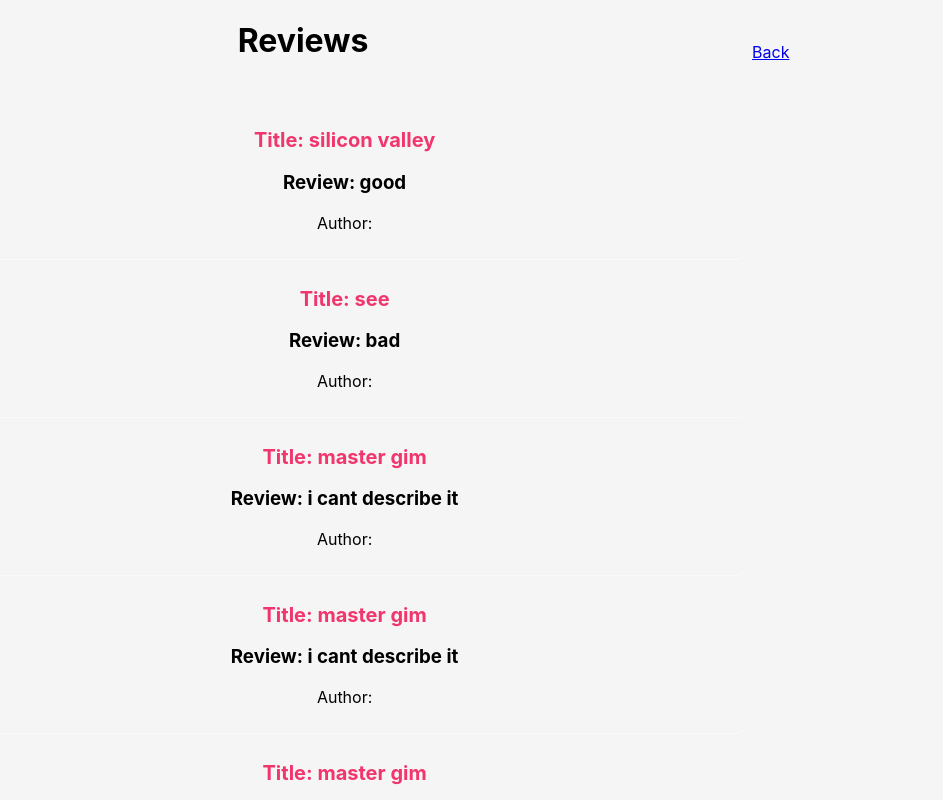
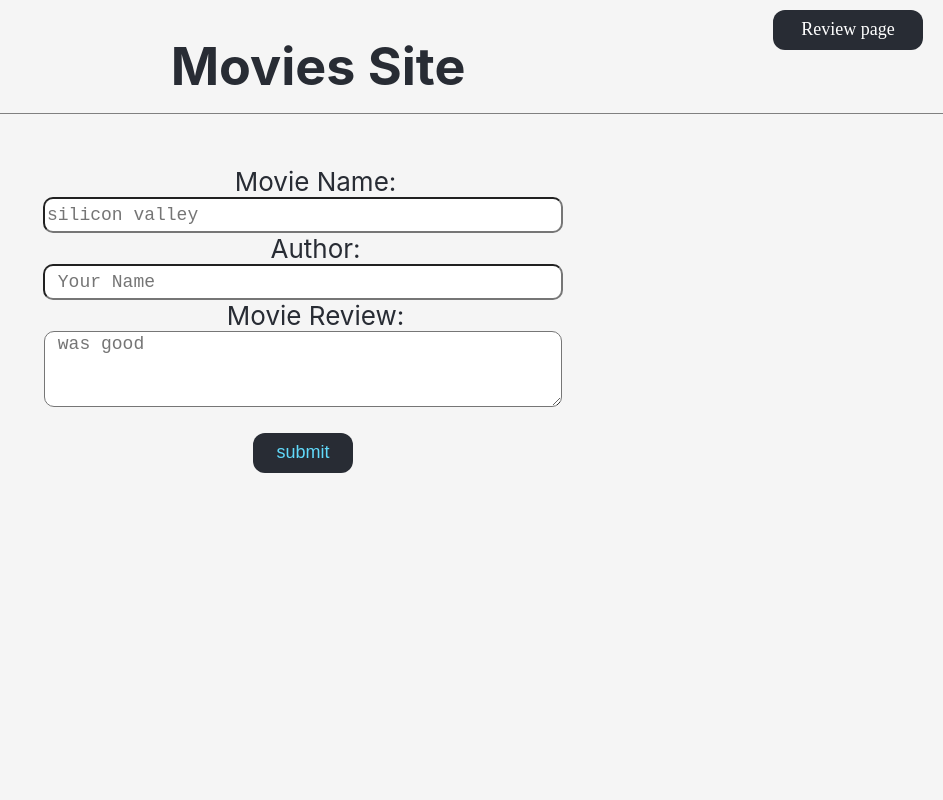
Before and after one commit to Imranyy/Movie-Review, a React (Create React App) app in the folder client/: page /submitpage in a window 1280 px wide. Shown: the top 800 px of the page, without its empty margins (337-1280 px from the left). Built offline with nearby package versions, Linux system fonts and the light colour scheme; data requests are answered from the project's data file.

Commit message:
sixth commit

```diff
--- a/client/db.json
+++ b/client/db.json
@@ -31,6 +31,24 @@
       "movie_review": " i cant describe it",
       "author": "imran",
       "id": 6
+    },
+    {
+      "movie_name": "originals",
+      "movie_review": "its a nice series of vampires, were wolves and witch ",
+      "author": "",
+      "id": 7
+    },
+    {
+      "movie_name": "originals",
+      "movie_review": "i am loving it",
+      "author": "imran",
+      "id": 8
+    },
+    {
+      "movie_name": "originals",
+      "movie_review": "kndknkn\nknknknknkn\njbb",
+      "author": "",
+      "id": 9
     }
   ]
 }
--- a/client/src/App.css
+++ b/client/src/App.css
@@ -56,6 +56,13 @@ p input{
 p label{
   margin-left: 25px;
 }
+textarea{
+  width: 40%;
+  height:70px;
+  border-radius: 10px;
+  font-size: large;
+  font-family: 'Courier New', Courier, monospace;
+}
 .movie{
   height: 10%;
   width: 60%;
--- a/client/src/components/Header.js
+++ b/client/src/components/Header.js
@@ -1,8 +1,9 @@
-const Header= ({title,title1})=>{
+const Header= ({title,title1,hr})=>{
     return(
     <>
-    <h1 style={{marginLeft:'200px'}}>{title}</h1>
+    <h1 style={{marginLeft:'200px', marginBottom:'-20px'}}>{title}</h1>
     <h1>{title1}</h1>
+    <p style={{borderBottom:'1px solid grey'}}>{hr}</p>
     </>
     );
 }
--- a/client/src/components/Home.js
+++ b/client/src/components/Home.js
@@ -1,43 +1,30 @@
-import axios from 'axios';
-import React,{useState} from 'react';
-import Header from './Header';
-import Footer from './Footer';
-import { Link } from 'react-router-dom';
+import {useEffect,useState} from "react";
+import Header from "./Header"
+import { Link } from "react-router-dom";
 const Home=()=>{
-    const [user,setUser]=useState({
-        movie_name:"",
-        movie_review:"",
-        author:""
-    });
-    const {movie_name, movie_review,author}=user;
-    const onInputChange=e=>{
-        setUser({...user,[e.target.name]:e.target.value})
-    };
+    const [user,setUser]=useState("");
+  // const [movie_review,setMovie_review]=useState("");
+    useEffect(()=>{
+        const FetchReviews=async()=>{
+            const res=await fetch('http://localhost:5000/posts');
+            const data=await res.json();
+            setUser(data);
+        }
+        FetchReviews()
+    },[]);
+    return(
+        <div style={{textAlign:'center',alignItems:'center'}}>
+      <Header title1="Reviews"/> <br/>
+        <Link to='/submitpage' style={{float:'right',marginRight:'12%', marginTop:'-90px'}}>Add Review</Link>
 
-    const onSubmit=async e=>{
-        e.preventDefault();
-        await axios.post("http://localhost:5000/posts",user);
-        alert('Request Sent');
-    }
-    return(
-        <div className="App">
-        <header className="App-header">
-        <Link to='/submitpage'><button style={{float:'right',marginRight:'20px',color:'white',marginTop:'-25px', width:'150px',fontFamily:'cursive'}}>submited page</button></Link>
-         <Header title="Movies Site"/>
-          <form onSubmit={e=>onSubmit(e)}>
-             <p><label>Movie Name:</label>
-            <input type="text" name='movie_name' placeholder='silicon valley' value={movie_name} onChange={e=>onInputChange(e)} required/>
-            <label>Movie Review:</label>
-            <input type="text" name='movie_review' placeholder=" was good" value={movie_review} onChange={e=>onInputChange(e)} required/>
-            <label>Author:</label>
-            <input type="text" name='author' placeholder=" Your Name" value={author} onChange={e=>onInputChange(e)}/>
-            </p>
-            <Footer/>
-            </form>
-            </header>
-
-            </div>
-
+       {user && user.map((review)=>(
+            <div className="movie" key={review.id}>
+                <h2>Title: {review.movie_name}</h2>
+                <h3>Review: {review.movie_review}</h3>
+                <p>Author: {review.author}</p>
+           </div>
+        ))}
+        </div>
     );
 }
 export default Home;
--- a/client/src/components/Submitpage.js
+++ b/client/src/components/Submitpage.js
@@ -1,30 +1,43 @@
-import {useEffect,useState} from "react";
-import Header from "./Header"
-import { Link } from "react-router-dom";
+import axios from 'axios';
+import React,{useState} from 'react';
+import Header from './Header';
+import Footer from './Footer';
+import { Link } from 'react-router-dom';
 const Submitpage=()=>{
-    const [user,setUser]=useState("");
-  // const [movie_review,setMovie_review]=useState("");
-    useEffect(()=>{
-        const FetchReviews=async()=>{
-            const res=await fetch('http://localhost:5000/posts');
-            const data=await res.json();
-            setUser(data);
-        }
-        FetchReviews()
-    },[]);
+    const [user,setUser]=useState({
+        movie_name:"",
+        movie_review:"",
+        author:""
+    });
+    const {movie_name, movie_review,author}=user;
+    const onInputChange=e=>{
+        setUser({...user,[e.target.name]:e.target.value})
+    };
+
+    const onSubmit=async e=>{
+        e.preventDefault();
+        await axios.post("http://localhost:5000/posts",user);
+        alert('Request Sent');
+    }
     return(
-        <div style={{textAlign:'center',alignItems:'center'}}>
-      <Header title1="Reviews"/> <br/>
-        <Link to='/' style={{float:'right',marginRight:'12%', marginTop:'-60px'}}>Back</Link>
+        <div className="App">
+        <header className="App-header">
+        <Link to='/'><button style={{float:'right',marginRight:'20px',color:'white',marginTop:'-25px', width:'150px',fontFamily:'cursive'}}>Review page</button></Link>
+         <Header title="Movies Site"/>
+          <form onSubmit={e=>onSubmit(e)}>
+             <p><label>Movie Name:</label>
+            <input type="text" name='movie_name' placeholder='silicon valley' value={movie_name} onChange={e=>onInputChange(e)} required/>
+            <label>Author:</label>
+            <input type="text" name='author' placeholder=" Your Name" value={author} onChange={e=>onInputChange(e)}/>
+            <label>Movie Review:</label>
+            <textarea name='movie_review' placeholder=" was good" value={movie_review} onChange={e=>onInputChange(e)} required/>
+           </p>
+            <Footer/>
+            </form>
+            </header>
 
-       {user && user.map((review)=>(
-            <div className="movie" key={review.id}>
-                <h2>Title: {review.movie_name}</h2>
-                <h3>Review: {review.movie_review}</h3>
-                <p>Author: {review.author}</p>
-           </div>
-        ))}
-        </div>
+            </div>
+
     );
 }
 export default Submitpage;
```
